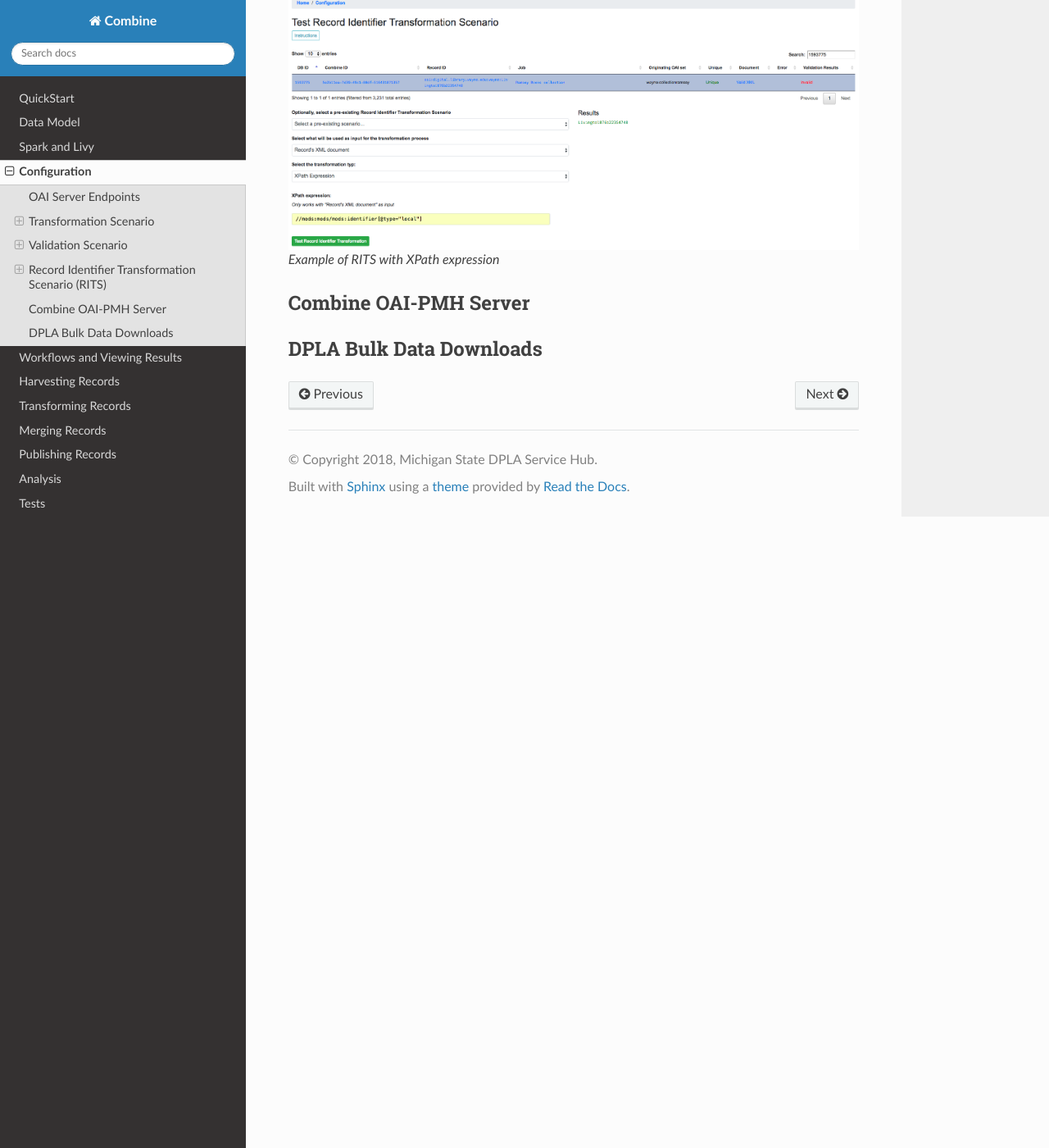
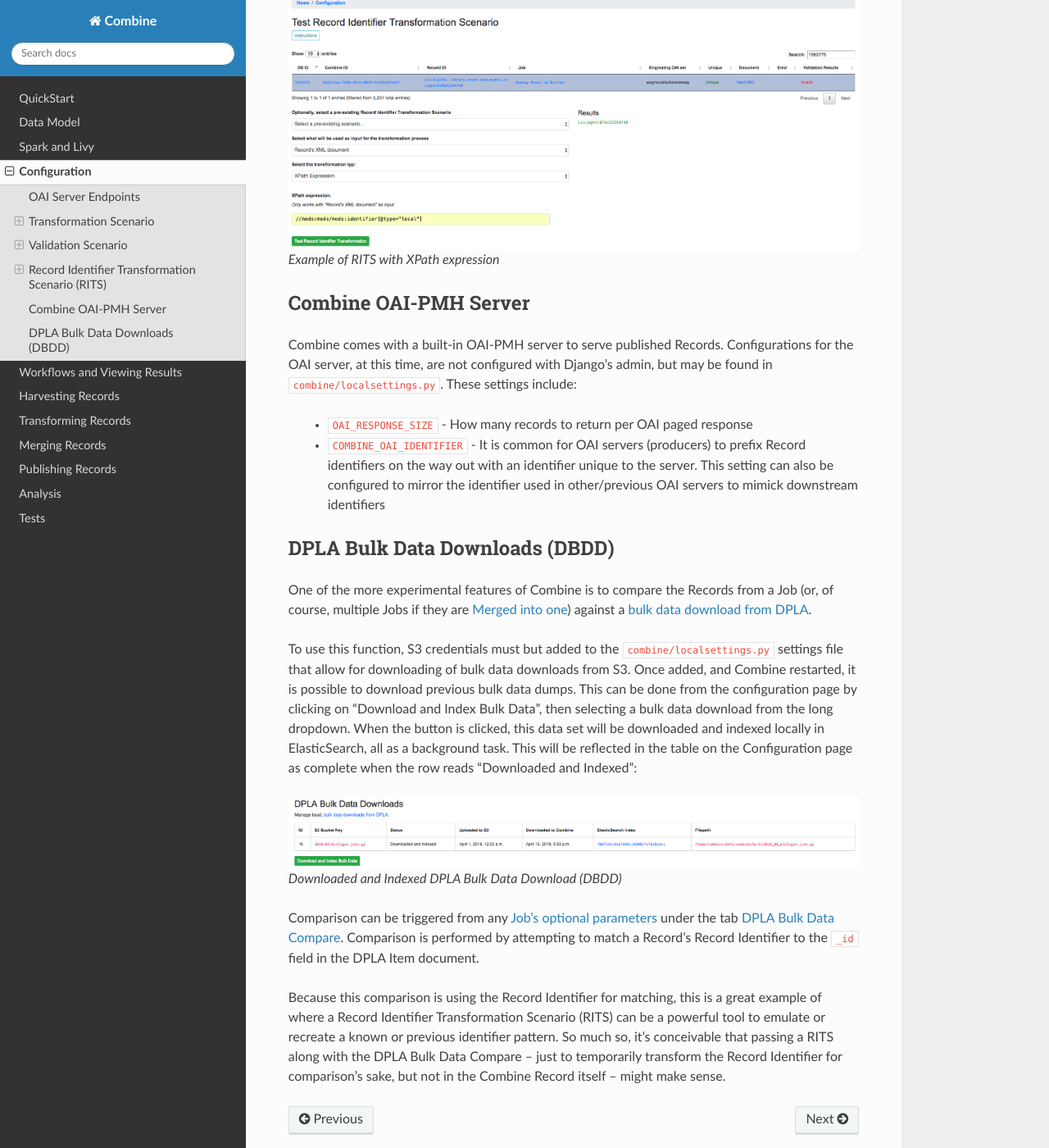
Before and after one commit to MI-DPLA/combine, a Sphinx documentation site: the page built from docs/configuration.rst, in a window 1280 px wide and 1400 px high, scrolled down 13435 px. Shown: the whole window at 82% size. Built offline with Sphinx 7.4.7 and the Read the Docs theme 2.0.0, drawn with Linux system fonts in a browser that asks for light colours.

Commit message:
winding out config

```diff
--- a/docs/configuration.rst
+++ b/docs/configuration.rst
@@ -395,6 +395,25 @@
 Combine OAI-PMH Server
 ======================
 
+Combine comes with a built-in OAI-PMH server to serve published Records.  Configurations for the OAI server, at this time, are not configured with Django's admin, but may be found in ``combine/localsettings.py``.  These settings include:
 
-DPLA Bulk Data Downloads
-========================
+  - ``OAI_RESPONSE_SIZE`` - How many records to return per OAI paged response
+  - ``COMBINE_OAI_IDENTIFIER`` - It is common for OAI servers (producers) to prefix Record identifiers on the way out with an identifier unique to the server. This setting can also be configured to mirror the identifier used in other/previous OAI servers to mimick downstream identifiers
+
+
+DPLA Bulk Data Downloads (DBDD)
+===============================
+
+One of the more experimental features of Combine is to compare the Records from a Job (or, of course, multiple Jobs if they are `Merged into one <merging.html>`_) against a `bulk data download from DPLA <https://pro.dp.la/developers/bulk-download>`_.
+
+To use this function, S3 credentials must but added to the ``combine/localsettings.py`` settings file that allow for downloading of bulk data downloads from S3.  Once added, and Combine restarted, it is possible to download previous bulk data dumps.  This can be done from the configuration page by clicking on "Download and Index Bulk Data", then selecting a bulk data download from the long dropdown.  When the button is clicked, this data set will be downloaded and indexed locally in ElasticSearch, all as a background task.  This will be reflected in the table on the Configuration page as complete when the row reads "Downloaded and Indexed":
+
+.. figure:: img/dbdd_done.png
+   :alt: Downloaded and Indexed DPLA Bulk Data Download (DBDD)
+   :target: _images/dbdd_done.png
+
+   Downloaded and Indexed DPLA Bulk Data Download (DBDD)
+
+Comparison can be triggered from any `Job's optional parameters <workflow.html#optional-parameters>`_ under the tab `DPLA Bulk Data Compare <workflow.html#dpla-bulk-data-compare>`_.  Comparison is performed by attempting to match a Record's Record Identifier to the ``_id`` field in the DPLA Item document.
+
+Because this comparison is using the Record Identifier for matching, this is a great example of where a Record Identifier Transformation Scenario (RITS) can be a powerful tool to emulate or recreate a known or previous identifier pattern.  So much so, it's conceivable that passing a RITS along with the DPLA Bulk Data Compare -- just to temporarily transform the Record Identifier for comparison's sake, but not in the Combine Record itself -- might make sense.
```
Also changed, not shown: docs/img/._dbdd_done.png (added), docs/img/dbdd_done.png (added).
